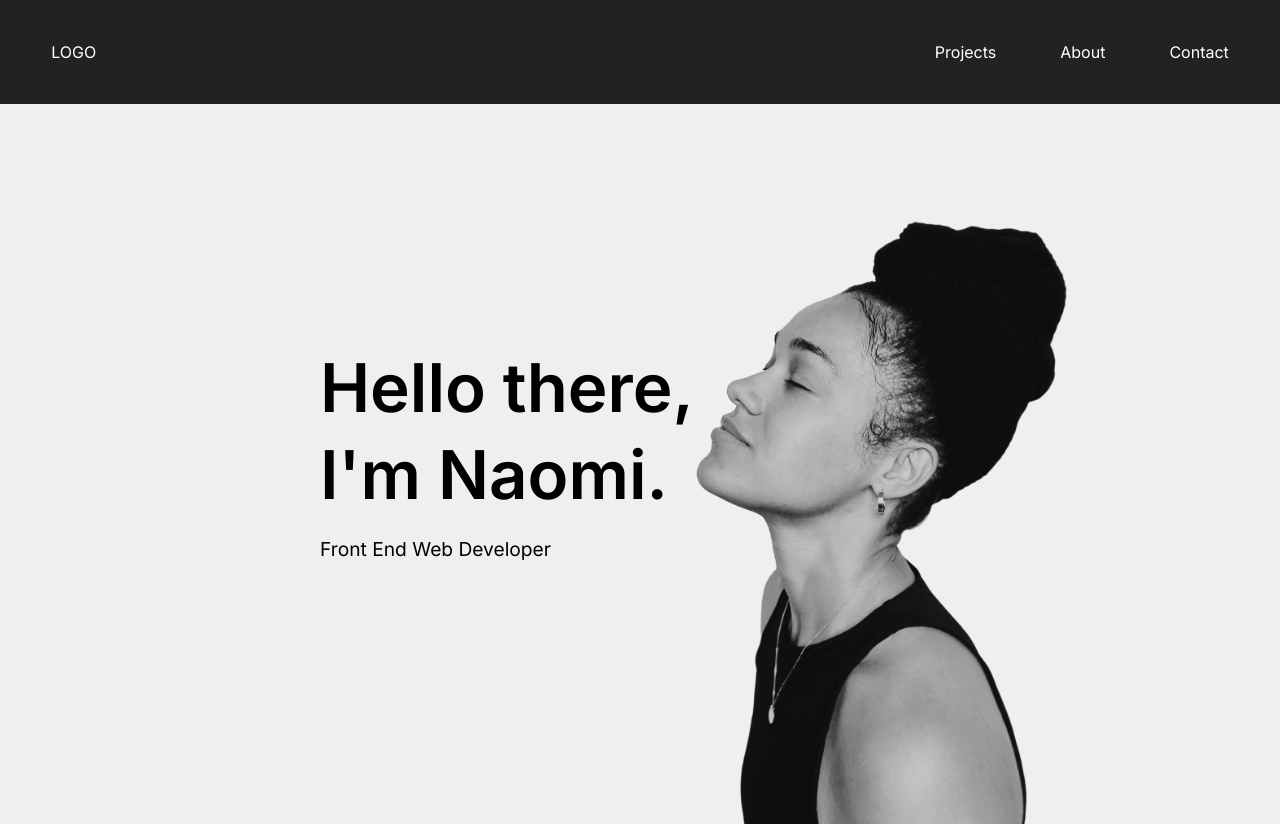
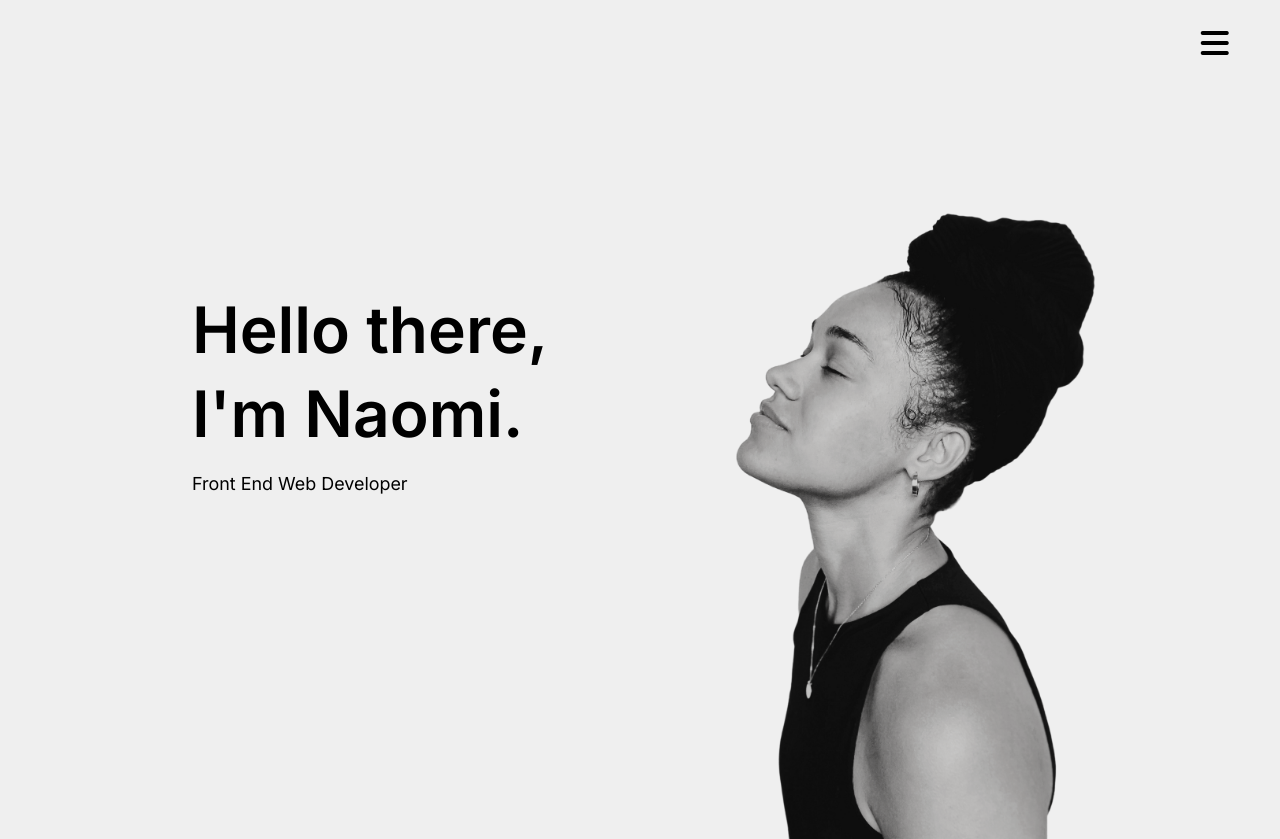
Before and after one commit to naomidzunic/portfolio-v1, a plain HTML site: page index.html in a window 1280 px wide. Drawn offline with Linux system fonts and the light colour scheme.

Commit message:
making header & navbar responsive

```diff
--- a/css/styles.css
+++ b/css/styles.css
@@ -8,19 +8,20 @@
 body {
   line-height: 1.5;
   font-weight: 400;
+  background-color: #EFEFEF;
+
 }
 
 /* ----------NAVBAR------------- */
 
 .brand-title {
-  color: white;
+  color: #000;
   margin-left: 2rem;
 }
 .navbar {
   display: flex;
   justify-content: space-between;
   align-items: center;
-  background-color: #222222;
   padding: 1.2rem;
 }
 
@@ -36,31 +37,21 @@ body {
 
 .navbar-links li a {
   text-decoration: none;
-  color: white;
+  color: #000;
   display: block;
-  padding: 1.3rem 2rem;
+  padding: 1rem 1.5rem;
 }
 
-.toggle-button {
-  position: absolute;
-  top: 1em;
-  right: 2em;
-  flex-direction: column;
-  width: 2em;
+.hamburger-icon {
   display: none;
+  color: #000;
+  cursor: pointer;
 }
 
-.toggle-button .bar {
-  height: 3px;
-  width: 100%;
-  border-radius: 10px;
-  background-color: white;
-margin: 0.31rem;
-}
+/* -----DESKTOP NAVBAR------ */
 
- @media screen
- and (max-width: 62.5em)
- and (min-width: 25em)  {
+ @media (min-width: 45.1rem) and
+ (max-width: 100rem) {
 
   .brand-title {
     display: none;
@@ -68,7 +59,7 @@ margin: 0.31rem;
 
   .navbar {
     flex-direction: column;
-    align-items: flex-start;
+    align-items: flex-end;
   }
 
   .navbar-links {
@@ -90,16 +81,14 @@ margin: 0.31rem;
     padding: 1rem 1rem;
   }
 
-  .navbar-links active {
+  .navbar-links:active {
     display: flex;
   }
 
-  .toggle-button {
-    display: flex;
-  }
-
-  .toggle-button .bar {
-    background-color: orange;
+  .hamburger-icon {
+    display: block;
+    margin-right: 2rem;
+    padding-top: 0.5rem;
   }
 
 }
@@ -107,77 +96,72 @@ margin: 0.31rem;
 
 /* ----------Header----------- */
 
-.header-container {
-  position: relative;
-  padding-top: 13rem;
-  background-color: #EFEFEF;
-  height: auto;
-
+.header-columns {
+  padding-top: 8rem;
+  width: 100%;
+  display: block;
 }
 
-.header-txt {
-  padding-left: 5rem;
-  text-align: left;
-  position: absolute;
-
+.col-1 {
+  padding-bottom: 3rem;
+  text-align: center;
 }
 
 header h1 {
-  font-size: 3.2rem;
+  font-size: 3rem;
   padding-bottom: 1rem;
   line-height: 1.3;
 }
 
 header p {
-  font-size: 1.5rem;
+  font-size: 1rem;
 }
 
-header img {
-  width: 14em;
-  display: flex;
+.col-2 {
+  width: 65%;
+  display: block;
   margin: 0 auto;
 }
 
-/* ---------DESKTOP------- */
+/* -----DESKTOP HEADER------ */
 
-@media screen
-/* and (max-width: 62.5em)  */
-and (min-width: 25em)
+
+@media (min-width: 45.1rem) and
+(max-width: 100rem)
 
 {
-
   .header-container {
-    position: relative;
-    background-color: #EFEFEF;
-    padding-top: 7rem;
-    height: 90vh;
     overflow: hidden;
-
   }
 
-  .header-txt {
-    padding-top: 8rem;
-    padding-left: 20rem;
+  .header-columns {
+    display: flex;
+  }
+
+  .col-1 {
+    margin-left: 12rem;
+    padding-top: 5rem;
     text-align: left;
-    position: absolute;
+    display: inline-block;
 
   }
 
   header h1 {
     padding-bottom: 1rem;
     line-height: 1.3;
-    font-size: 4.2em;
+    font-size: 5vw;
   }
 
   header p {
-    font-size: 1.2rem;
+    font-size: 1.4vw;
+    padding: 0;
   }
 
-  header img {
-    width: 30%;
-    margin-right: 13em;
+  .col-2 {
+    max-width: 29%;
+    display: inline-block;
+
   }
-
 
 }
 
--- a/index.html
+++ b/index.html
@@ -11,9 +11,7 @@
     <!-- CSS Stylesheet -->
     <link rel="stylesheet" href="./css/styles.css">
 
-     <!-- JAVASCRIPT -->
 
-     <script src="index.js"></script>
 
   <!-- Google Fonts -->
   <link rel="preconnect" href="https://fonts.googleapis.com">
@@ -30,11 +28,6 @@
 
   <nav class="navbar">
     <div class="brand-title">LOGO</div>
-    <a href=# class="toggle-button">
-      <div class="bar"></div>
-      <div class="bar"></div>
-      <div class="bar"></div>
-    </a>
     <div class="navbar-links">
       <ul>
         <li><a href=#>Projects</a></li>
@@ -42,16 +35,18 @@
         <li><a href=#>Contact</a></li>
       </ul>
     </div>
+    <a href="#" class="hamburger-icon"><i class="fa-solid fa-bars fa-2x"></i></a>
   </nav>
 
   <header>
     <div class="header-container">
-        <div class="header-txt">
+        <div class="header-columns">
+        <div class="col-1">
           <h1>Hello there,<br> I'm Naomi.</h1>
-          <!-- Would love to make the paragraph typing into different things -->
           <p>Front End Web Developer</p>
         </div>
-        <img class="image" src="./images/BW-Headshot.png" alt="">
+        <img class="col-2" src="./images/BW-Headshot.png" alt="">
+      </div>
     </div>
   </header>
 
@@ -71,7 +66,9 @@
 
 
 
+ <!-- JAVASCRIPT -->
 
+ <script src="script.js"></script>
 
 </body>
 
```
Also changed, not shown: 1 other file.
